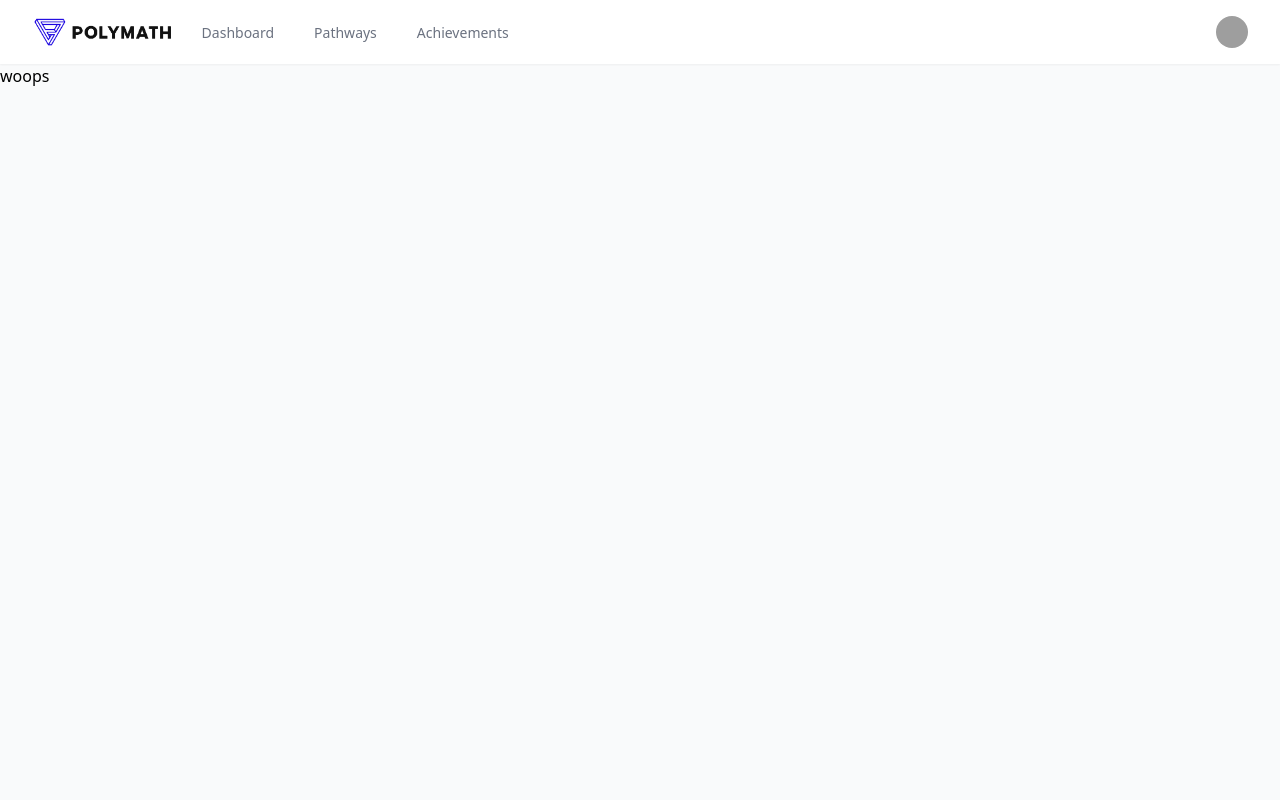
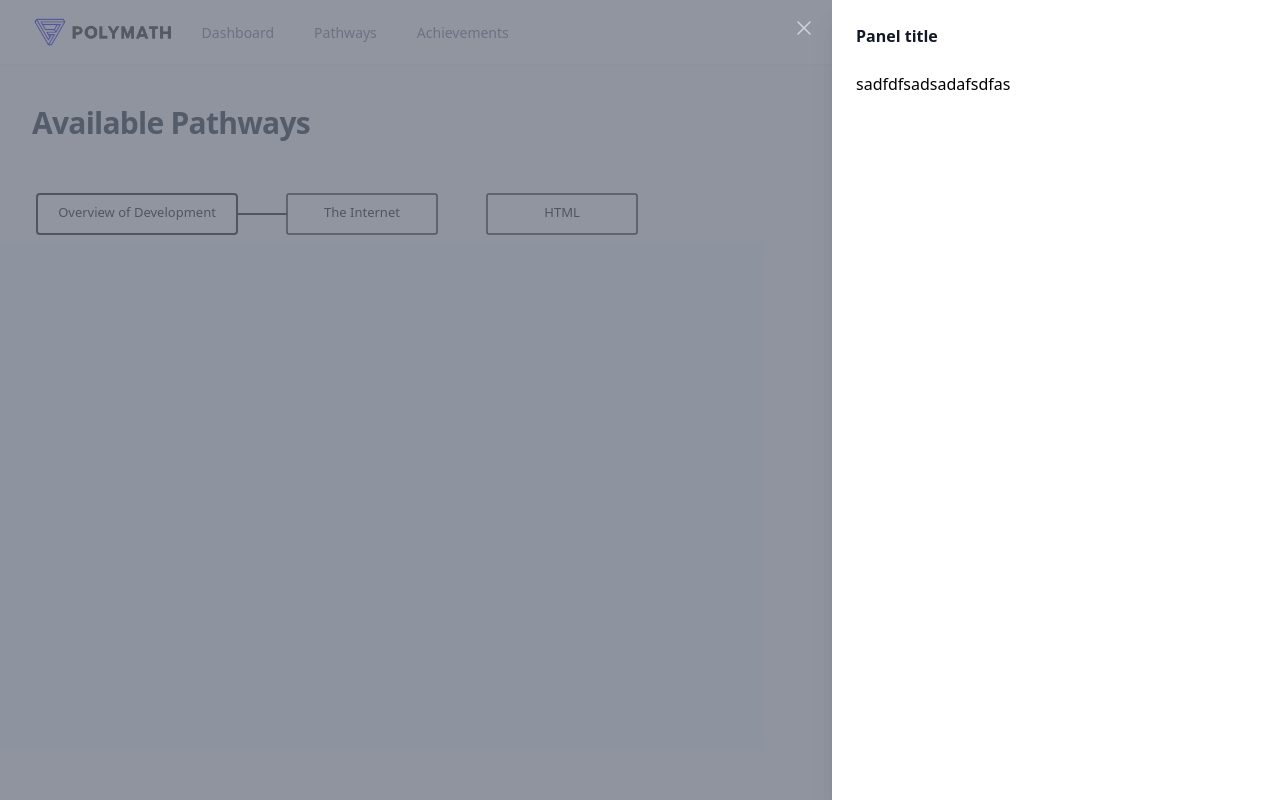
Before and after one commit to jeffrey-allan-brown/polymath, a SvelteKit app: page /pathway/1 in a window 1280 px wide. Before the commit this address had no page. Built offline with nearby package versions, Linux system fonts and the light colour scheme; grey boxes are pictures that could not be loaded.

Commit message:
added pathway thumbnail icons

```diff
--- a/src/assets/data/pathways.json
+++ b/src/assets/data/pathways.json
@@ -33,7 +33,7 @@
         "bdWidth": "2"
       },
 			{
-				"id": "0002",
+				"id": "0003",
 				"nodeTitle": "the-internet",
 				"nodeTypeId": "rect",
 				"width": "150",
@@ -55,6 +55,30 @@
           "fontSize": "13px"
 
 				}
+			},
+			{
+				"id": "0004",
+				"nodeTitle": "html",
+				"nodeTypeId": "rect",
+				"width": "150",
+				"height": "40",
+				"xpos": "455",
+				"ypos": "20",
+				"properties": {
+					"bgColor": "rgb(255,255,255)",
+					"bdColor": "rgb(0,0,0)",
+					"bdWidth": "1.5",
+					"radius": "2",
+					"opacity": "1"
+				},
+				"attributes": {
+
+				},
+				"label": {
+					"text": "HTML",
+          "fontSize": "13px"
+
+				}
 			}
 		],
 		"meta": {
@@ -62,5 +86,6 @@
 				"name": "Front-End Web Development"
 			}
 		}
-	}
+	},
+	"backEndWebDevelopment": {}
 }
--- /dev/null
+++ b/src/lib/components/_core/Slideout.svelte
@@ -0,0 +1,59 @@
+<div class="relative z-10" aria-labelledby="slide-over-title" role="dialog" aria-modal="true">
+  <!--
+  Background backdrop, show/hide based on slide-over state.
+
+  Entering: "ease-in-out duration-500"
+    From: "opacity-0"
+    To: "opacity-100"
+  Leaving: "ease-in-out duration-500"
+    From: "opacity-100"
+    To: "opacity-0"
+  -->
+  <div class="fixed inset-0 bg-gray-500 bg-opacity-75 transition-opacity"></div>
+  <div class="fixed inset-0 overflow-hidden">
+    <div class="absolute inset-0 overflow-hidden">
+      <div class="pointer-events-none fixed inset-y-0 right-0 flex max-w-full pl-10">
+        <!--
+          Slide-over panel, show/hide based on slide-over state.
+
+          Entering: "transform transition ease-in-out duration-500 sm:duration-700"
+            From: "translate-x-full"
+            To: "translate-x-0"
+          Leaving: "transform transition ease-in-out duration-500 sm:duration-700"
+            From: "translate-x-0"
+            To: "translate-x-full"
+        -->
+        <div class="pointer-events-auto relative w-screen max-w-md">
+          <!--
+            Close button, show/hide based on slide-over state.
+
+            Entering: "ease-in-out duration-500"
+              From: "opacity-0"
+              To: "opacity-100"
+            Leaving: "ease-in-out duration-500"
+              From: "opacity-100"
+              To: "opacity-0"
+          -->
+          <div class="absolute left-0 top-0 -ml-8 flex pr-2 pt-4 sm:-ml-10 sm:pr-4">
+            <button type="button" class="relative rounded-md text-gray-300 hover:text-white focus:outline-none focus:ring-2 focus:ring-white">
+              <span class="absolute -inset-2.5"></span>
+              <span class="sr-only">Close panel</span>
+              <svg class="h-6 w-6" fill="none" viewBox="0 0 24 24" stroke-width="1.5" stroke="currentColor" aria-hidden="true">
+                <path stroke-linecap="round" stroke-linejoin="round" d="M6 18L18 6M6 6l12 12" />
+              </svg>
+            </button>
+          </div>
+
+          <div class="flex h-full flex-col overflow-y-scroll bg-white py-6 shadow-xl">
+            <div class="px-4 sm:px-6">
+              <h2 class="text-base font-semibold leading-6 text-gray-900" id="slide-over-title">Panel title</h2>
+            </div>
+            <div class="relative mt-6 flex-1 px-4 sm:px-6">
+              sadfdfsadsadafsdfas
+            </div>
+          </div>
+        </div>
+      </div>
+    </div>
+  </div>
+</div>
--- a/src/lib/components/tokens/Token.svelte
+++ b/src/lib/components/tokens/Token.svelte
@@ -14,7 +14,6 @@
   export let category = "";
   export let subcategory = "";
 </script>
-
 
 <div class="max-w-sm w-full sm:w-1/2 lg:w-1/3">
   <div class="bg-white shadow-xl rounded-lg overflow-hidden">
--- a/src/routes/+page.svelte
+++ b/src/routes/+page.svelte
@@ -1,16 +1,6 @@
 <script>
 	import { onMount } from "svelte";
-	import { renderPolymathPathway } from "../lib/helpers/pathwayRenderer";
-	import pathwayData from '../assets/data/pathways.json';
-
-	$: nodeStyles = "";
-
-	onMount(() => {
-		const pathwayRoot = document.getElementById("polymath-pathway-wrapper");
-		console.log(pathwayData, pathwayRoot)
-		renderPolymathPathway(pathwayData, pathwayRoot);
-	});
-</script>
+	</script>
 
 <svelte:head>
 	<title>dashboard | polymath</title>
@@ -20,7 +10,7 @@
 <div class="py-10">
 	<header>
 		<div class="mx-auto max-w-7xl px-4 sm:px-6 lg:px-8">
-			<h1 class="text-3xl font-bold leading-tight tracking-tight text-gray-900">General Dashboard</h1>
+			<h1 class="text-3xl font-bold leading-tight tracking-tight text-gray-900">Your Active Pathways</h1>
 		</div>
 	</header>
 	<main>
@@ -51,7 +41,7 @@
 							</div>
 						</div>
 					</div>
-					<div id="polymath-pathway-wrapper" style="" class="--aspect-ratio" data-resource-type="roadmap" data-resource-id="frontend">
+					<div id="polymath-pathway-wrapper" style="" class="--aspect-ratio" data-resource-type="roadmap" data-resource-id="[roadmapId]">
 					</div>
 				</div>
 			</div>
--- /dev/null
+++ b/src/routes/pathway/[slug]/+page.svelte
@@ -0,0 +1,31 @@
+<script>
+	import { onMount } from "svelte";
+	import Slideout from '../../../lib/components/_core/Slideout.svelte';
+	import { renderPolymathPathway } from "../../../lib/helpers/pathwayRenderer";
+	import pathwayData from '../../../assets/data/pathways.json';
+
+	$: nodeStyles = "";
+
+	onMount(() => {
+		const pathwayRoot = document.getElementById("polymath-pathway-wrapper");
+		console.log(pathwayData, pathwayRoot)
+		renderPolymathPathway(pathwayData, pathwayRoot);
+	});
+</script>
+
+<div class="py-10">
+	<header>
+		<div class="mx-auto max-w-7xl px-4 sm:px-6 lg:px-8">
+			<h1 class="text-3xl font-bold leading-tight tracking-tight text-gray-900">Available Pathways</h1>
+		</div>
+	</header>
+	<Slideout/>
+	<main>
+		<div class="mx-auto max-w-7xl sm:px-6 lg:px-8">
+			<div class="px-4 py-8 sm:px-0">
+				<div id="polymath-pathway-wrapper" style="" class="--aspect-ratio" data-resource-type="roadmap" data-resource-id="[roadmapId]">
+				</div>
+			</div>
+		</div>
+	</main>
+</div>
```
Also changed, not shown: src/routes/pathways/+page.svelte (+18 -2 lines), src/lib/helpers/pathwayRenderer.js.
